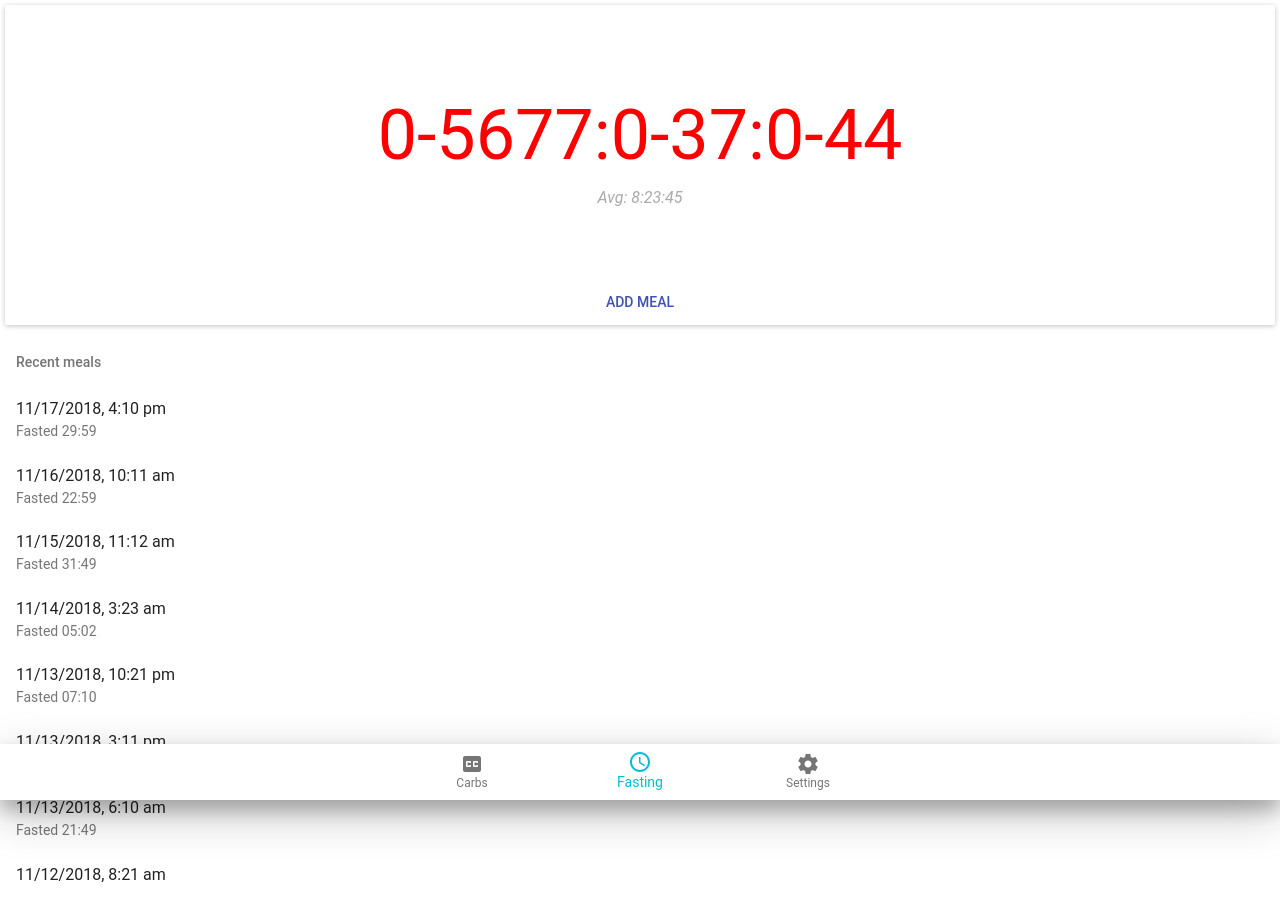
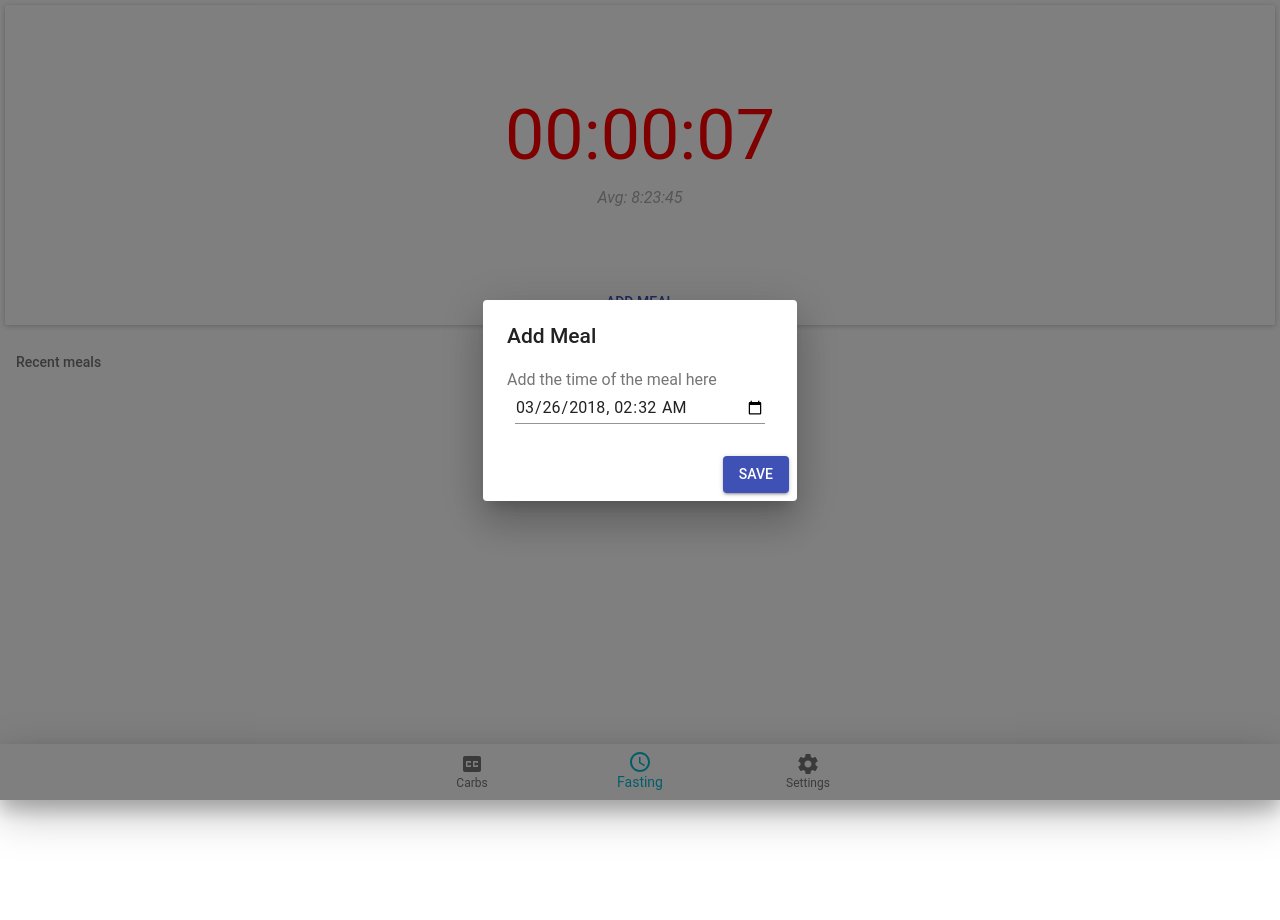
Before and after one commit to rnakhan/healthtrack, a React (Create React App) app: page /fasting in a window 1280 px wide. Both pictures are taken after a click on the button "ADD MEAL". Shown: the top 920 px of the page. After the commit the page ends 800 px from the top, so only its background shows below. Built offline with nearby package versions, Linux system fonts and the light colour scheme.

Commit message:
Finished the fast recording and history.

```diff
--- a/src/components/carbs/CarbHistoryEditPopover.js
+++ b/src/components/carbs/CarbHistoryEditPopover.js
@@ -37,9 +37,7 @@ export default class CarbHistoryEditPopover extends Component {
         <Dialog
           fullScreen={false}
           open={this.props.open}
-          onClose={() => {
-            this.props.handleClose();
-          }}
+          onClose={this.props.handleClose}
         >
           <DialogTitle>{"Edit Past Day"}</DialogTitle>
           <DialogContent>
--- /dev/null
+++ b/src/components/common/DateAndTimePickers.js
@@ -0,0 +1,44 @@
+import React from 'react';
+import PropTypes from 'prop-types';
+import { withStyles } from '@material-ui/core/styles';
+import TextField from '@material-ui/core/TextField';
+
+const styles = theme => ({
+  container: {
+    display: 'flex',
+  },
+  textField: {
+    marginLeft: theme.spacing.unit,
+    marginRight: theme.spacing.unit,
+    width: 250,
+  },
+});
+
+function DateAndTimePickers(props) {
+  const {
+    classes,
+    defaultValue,
+    onTimeChanged
+  } = props;
+
+  return (
+    <form className={classes.container} noValidate>
+      <TextField
+        id="datetime-local"
+        type="datetime-local"
+        value={defaultValue || "2018-11-21T10:30"}
+        onChange={onTimeChanged}
+        className={classes.textField}
+        InputLabelProps={{
+          shrink: true,
+        }}
+      />
+    </form>
+  );
+}
+
+DateAndTimePickers.propTypes = {
+  classes: PropTypes.object.isRequired,
+};
+
+export default withStyles(styles)(DateAndTimePickers);
--- a/src/components/common/Utils.js
+++ b/src/components/common/Utils.js
@@ -63,15 +63,38 @@ const  msToTime = (duration) => {
   };
 }
 
-const formatMealtime = (date = new Date()) => {
-  var hours = date.getHours();
-  var minutes = date.getMinutes();
-  var ampm = hours >= 12 ? 'pm' : 'am';
+const formatMealtime = (d = new Date()) => {
+  let date = new Date(d);
+  let hours = date.getHours();
+  let minutes = date.getMinutes();
+  let ampm = hours >= 12 ? 'pm' : 'am';
   hours = hours % 12;
   hours = hours ? hours : 12; // the hour '0' should be '12'
   minutes = minutes < 10 ? '0'+minutes : minutes;
-  var strTime = hours + ':' + minutes + ' ' + ampm;
+  let strTime = hours + ':' + minutes + ' ' + ampm;
   return date.getMonth()+1 + "/" + date.getDate() + "/" + date.getFullYear() + ",  " + strTime;
+}
+
+// "2018-11-21T10:30"
+const formatPickerTime = (date = new Date()) => {
+  let month = date.getMonth() + 1;
+  let dt = date.getDate();
+  let minutes = date.getMinutes();
+  let hours = date.getHours();
+  return (date.getFullYear() +
+    "-" +
+    padWithZero(month) +
+    "-" +
+    padWithZero(dt) +
+    "T" +
+    padWithZero(hours) +
+    ":" +
+    padWithZero(minutes)
+  );
+}
+
+function padWithZero(val) {
+  return val < 10 ? '0'+val : val;
 }
 
 const colorChooser = (number, high) => {
@@ -81,4 +104,13 @@ const colorChooser = (number, high) => {
   return 'green';
 }
 
-export { formatDate, hoursToGoString, getWholeDate, firstCharOfDayWithColor, msToTime, colorChooser, formatMealtime };
+export {
+  formatDate,
+  hoursToGoString,
+  getWholeDate,
+  firstCharOfDayWithColor,
+  msToTime,
+  colorChooser,
+  formatMealtime,
+  formatPickerTime
+};
--- a/src/components/fasting/FastContainer.js
+++ b/src/components/fasting/FastContainer.js
@@ -2,54 +2,110 @@ import React, { Component } from 'react';
 import BottomNav from '../BottomNav';
 import FastingControlPanel from './FastingControlPanel';
 import FastingHistoryList from './FastingHistoryList';
+import MealEditDialog from './MealEditDialog';
+import { formatPickerTime } from './../common/Utils';
 
 export default class FastContainer extends Component {
 
   constructor(props) {
     super(props);
-    //const savedFastingState = JSON.parse(localStorage.getItem('fasting-state'));
-    this.savedFastingHistory = [
-      { date: new Date(2018, 10, 12, 8, 21)},
-      { date: new Date(2018, 10, 13, 6, 10)},
-      { date: new Date(2018, 10, 13, 15, 11)},
-      { date: new Date(2018, 10, 13, 22, 21)},
-      { date: new Date(2018, 10, 14, 3, 23)},
-      { date: new Date(2018, 10, 15, 11, 12)},
-      { date: new Date(2018, 10, 16, 10, 11)},
-      { date: new Date(2018, 10, 17, 16, 10)}
-    ];
-    this.state = {};
-    if (this.savedFastingHistory && this.savedFastingHistory[this.savedFastingHistory.length - 1]) {
-      this.state.lastMeal = (this.savedFastingHistory[this.savedFastingHistory.length - 1]).date; // last meal
-    } else {
-      this.state.lastMeal = new Date();
-    }
-    this.state.fastingSince = new Date() - this.state.lastMeal;
+    this.state = {
+      dialogOpen: false,
+      savedFastingHistory: [],
+      lastMeal: new Date(),
+      fastingSince: 0,
+      editingDateTime: new Date(),
+      editingEntry: "NEW"
+    };
   }
 
-
   componentWillUnmount = () => {
-    this._shouldUpdateScreen = false;
+    clearInterval(this.intervalHandle);
   }
 
   componentDidMount = () => {
-    this._shouldUpdateScreen = true;
-    this.refreshTimer();
+    this.readStateFromStore();
+    this.intervalHandle = setInterval(() => this.refreshTimer(), 1000);
+  }
+
+  // fasting state is an array of { date: dateObject }
+  readStateFromStore() {
+    const savedHistory = JSON.parse(localStorage.getItem('fasting-state'));
+    let savedFastingHistory, lastMeal;
+    if (savedHistory && savedHistory[savedHistory.length - 1]) {
+      savedFastingHistory = (JSON.parse(localStorage.getItem('fasting-state'))).map(e => { return { date: new Date(e.date)}});
+      lastMeal = (savedFastingHistory[savedFastingHistory.length - 1]).date; // last meal
+    } else {
+      lastMeal = new Date();
+    }
+    this.setState({
+      lastMeal,
+      fastingSince: (new Date() - lastMeal),
+      savedFastingHistory: savedFastingHistory || []
+    });
   }
 
   refreshTimer = () => {
-    if (!this._shouldUpdateScreen)  return;
     this.setState({ fastingSince: (new Date()) - this.state.lastMeal });
-    setTimeout(() => this.refreshTimer(), 1000);
   }
 
   handleDialogOpen = (entry) => {
-    console.log('Dialog open called ' + (entry ? entry.date : ' with new'));
+    let editingEntry, editingDate;
+    if (entry == null) {
+      editingDate = new Date();
+      editingEntry = "NEW";
+    } else {
+      editingDate = entry.date;
+      editingEntry = entry;
+    }
+    this.setState({ editingEntry, editingDateTime: formatPickerTime(editingDate),  dialogOpen: true });
+  }
+
+  handleDialogClose = () => {
+    this.setState({ dialogOpen: false });
+  }
+
+  saveNewTime = () => {
+    let newHistoryArray;
+    if (this.state.editingEntry == "NEW") {
+      newHistoryArray = this.state.savedFastingHistory.concat({ date: new Date(this.state.editingDateTime) });
+    } else {
+      newHistoryArray = this.state.savedFastingHistory.map(entry => {
+        if (this.state.editingEntry.date == entry.date) return ({ date: new Date(this.state.editingDateTime) });
+        else return entry;
+      });
+    }
+    newHistoryArray.sort( (a, b) => { return (a.date - b.date) }); // descending
+    let lastMeal = (newHistoryArray[newHistoryArray.length - 1]).date; // last meal
+    this.setState({
+      lastMeal,
+      fastingSince: (new Date() - lastMeal),
+      savedFastingHistory: newHistoryArray
+    });
+    localStorage.setItem('fasting-state', JSON.stringify(newHistoryArray));
+    this.handleDialogClose();
+  }
+
+  onTimeChanged = (e) => {
+    this.setState({ editingDateTime: e.target.value });
+  }
+
+  renderDialog = () => {
+    return(
+      <MealEditDialog
+        open={this.state.dialogOpen}
+        handleClose={this.handleDialogClose}
+        onSave={this.saveNewTime}
+        dateTime={this.state.editingDateTime}
+        onTimeChanged={this.onTimeChanged}
+      />
+    );
   }
 
   render() {
     return (
       <div>
+        {this.renderDialog()}
         <FastingControlPanel
           fastingSince={this.state.fastingSince}
           fastDurationHrs={this.props.fastDurationHrs}
@@ -57,7 +113,7 @@ export default class FastContainer extends Component {
         />
         <div style={{ marginBottom: 56 }} >
           <FastingHistoryList
-            fastingHistoryList={this.savedFastingHistory}
+            fastingHistoryList={this.state.savedFastingHistory}
             handleDialogOpen={this.handleDialogOpen}
           />
         </div>
--- a/src/components/fasting/FastingControlPanel.js
+++ b/src/components/fasting/FastingControlPanel.js
@@ -12,7 +12,7 @@ export default class FastingControlPanel extends Component {
           fastingSince={this.props.fastingSince}
           fastDurationHrs={this.props.fastDurationHrs}
         />
-        <Button color="primary" variant="text" onClick={this.props.handleDialogOpen}>
+        <Button color="primary" variant="text" onClick={() => this.props.handleDialogOpen(null)}>
           Add Meal
         </Button>
       </GeneralContainer>
--- a/src/components/fasting/FastingHistoryList.js
+++ b/src/components/fasting/FastingHistoryList.js
@@ -21,6 +21,9 @@ export default class FastingHistoryList extends Component {
   }
 
   formatListItems = (list) => {
+    if (!list || list.length == 0) {
+      return (<div></div>);
+    }
     list.sort( (a, b) => { return (a.date - b.date) }); // ascending
     let newList = [];
     let lastDate = null;
@@ -38,6 +41,6 @@ export default class FastingHistoryList extends Component {
       ))
       lastDate = list[i].date;
     }
-    return newList.reverse();
+    return newList.reverse();  // descending
   }
 }
--- /dev/null
+++ b/src/components/fasting/MealEditDialog.js
@@ -0,0 +1,40 @@
+import React from 'react';
+import Button from '@material-ui/core/Button';
+import Dialog from '@material-ui/core/Dialog';
+import DialogActions from '@material-ui/core/DialogActions';
+import DialogContent from '@material-ui/core/DialogContent';
+import DialogContentText from '@material-ui/core/DialogContentText';
+import DialogTitle from '@material-ui/core/DialogTitle';
+import withMobileDialog from '@material-ui/core/withMobileDialog';
+import DateAndTimePickers from '../common/DateAndTimePickers';
+
+const MealEditDialog = (props) => {
+  return (
+    <div>
+      <Dialog
+        open={props.open}
+        onClose={props.handleClose}
+        maxWidth='lg'
+      >
+        <DialogTitle id="form-dialog-title">Add Meal</DialogTitle>
+        <DialogContent>
+          <DialogContentText>
+            Add the time of the meal here
+          </DialogContentText>
+          <DateAndTimePickers defaultValue={props.dateTime} onTimeChanged={props.onTimeChanged}/>
+        </DialogContent>
+        <DialogActions>
+          <Button
+            variant="contained"
+            color="primary"
+            onClick={props.onSave}
+          >
+            Save
+          </Button>
+        </DialogActions>
+      </Dialog>
+    </div>
+  );
+}
+
+export default withMobileDialog()(MealEditDialog);
```
